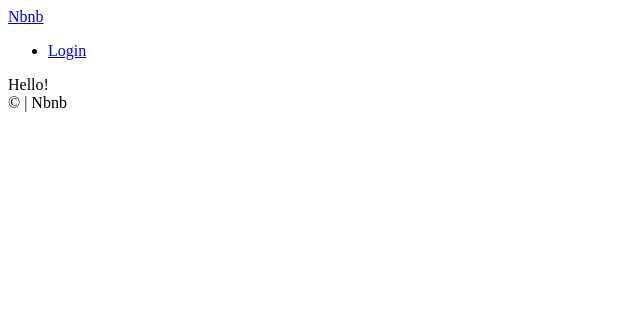
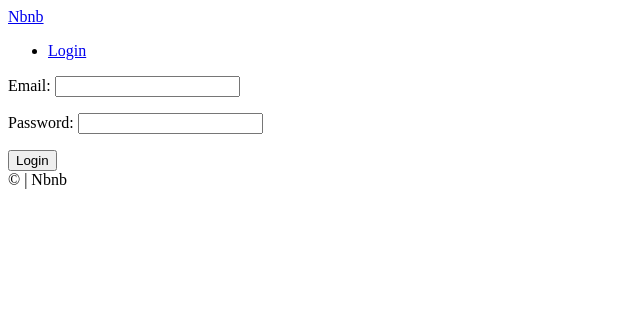
Before and after one commit to hyeseong-dev/airbnb-clone, a Django app: page /users/login in a window 1280 px wide. Shown: the top 320 px of the page, without its empty margins (0-640 px from the left). Run offline with Django 3.2, Linux system fonts and the light colour scheme.

Commit message:
14.1 Form and CSRF

```diff
--- a/templates/users/login.html
+++ b/templates/users/login.html
@@ -1,12 +1,17 @@
 {% extends 'base.html' %}
 
 {% block page_title %}
-    LogIn
+LogIn
 {% endblock page_title %}
 
 {% block search-bar %}
 {% endblock search-bar %}
 
 {% block content %}
-    Hello!
+<form method="POST" action="{% url 'users:login' %}">
+    {% csrf_token %}
+    {{form.as_p}}
+    <button>Login</button>
+</form>
+
 {% endblock content %}
--- /dev/null
+++ b/users/forms.py
@@ -0,0 +1,6 @@
+from django import forms
+
+class LoginForm(forms.Form):
+
+    email    = forms.EmailField()
+    password = forms.CharField(widget=forms.PasswordInput)
--- a/users/views.py
+++ b/users/views.py
@@ -1,9 +1,12 @@
 from django.views       import View
 from django.shortcuts   import render, redirect
+from users              import forms
 
 class LoginView(View):
     def get(self, request):
-        return render(request, 'users/login.html')
+        form = forms.LoginForm()
+        return render(request, 'users/login.html',context={'form':form})
 
     def post(self, request):
-        pass
+        form = forms.LoginForm(request.POST)
+        print(form)
```
